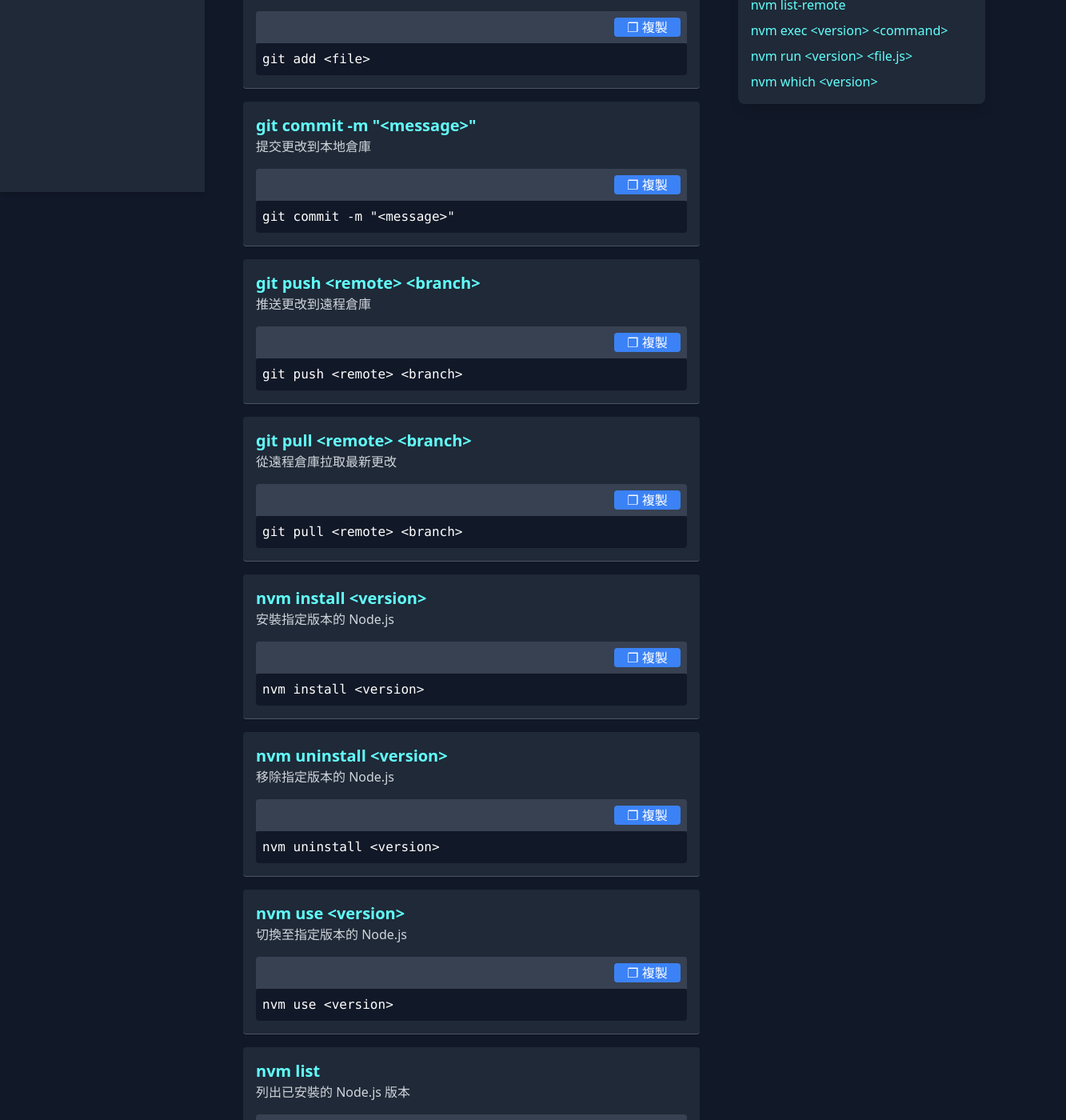
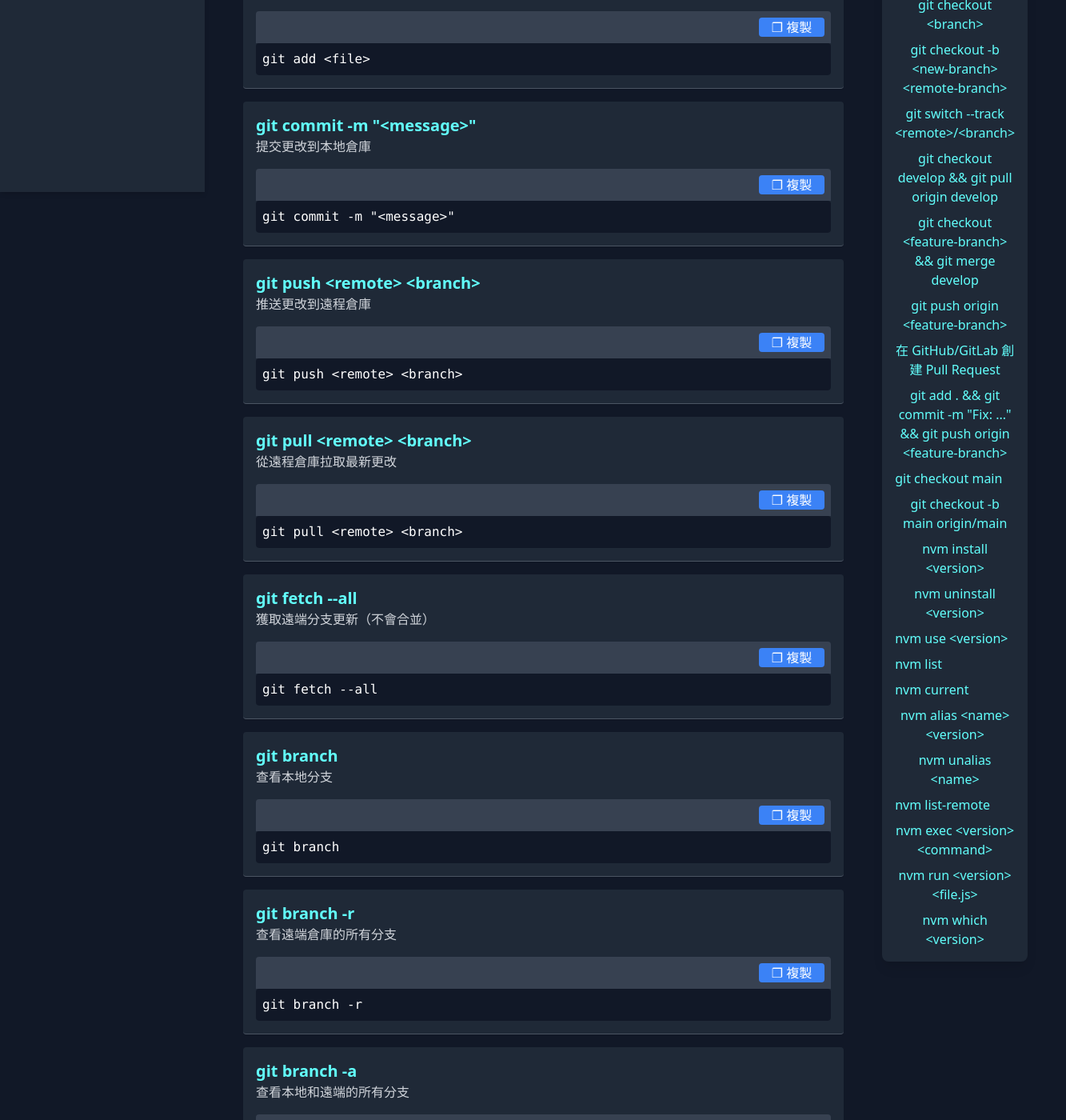
Before and after one commit to wayne23123/wayne-notes, a React (Vite) app: page /wayne-notes/notes/tools-command/git-basics in a window 1280 px wide. Shown: the part 600-2000 px from the top of the page at 80% size, 1333 px wide, since content can reach past the window. Built offline with nearby package versions, Linux system fonts and the light colour scheme.

Commit message:
edit git command page

```diff
--- a/src/pages/Notes/ToolsCommand/GitBasics.tsx
+++ b/src/pages/Notes/ToolsCommand/GitBasics.tsx
@@ -34,6 +34,87 @@ const GitBasics = () => {
       command: 'git pull <remote> <branch>',
       description: '從遠程倉庫拉取最新更改',
     },
+
+    {
+      id: 'fetch',
+      command: 'git fetch --all',
+      description: '獲取遠端分支更新（不會合並）',
+    },
+
+    {
+      id: 'local-branches',
+      command: 'git branch',
+      description: '查看本地分支',
+    },
+    {
+      id: 'remote-branches',
+      command: 'git branch -r',
+      description: '查看遠端倉庫的所有分支',
+    },
+    {
+      id: 'all-branches',
+      command: 'git branch -a',
+      description: '查看本地和遠端的所有分支',
+    },
+
+    {
+      id: 'switch-branch',
+      command: 'git checkout <branch>',
+      description: '切換到指定分支',
+    },
+    {
+      id: 'create-and-switch',
+      command: 'git checkout -b <new-branch> <remote-branch>',
+      description: '從遠端分支創建本地分支並切換',
+    },
+    {
+      id: 'switch-new',
+      command: 'git switch --track <remote>/<branch>',
+      description: '（Git 2.23+）直接切換到遠端分支',
+    },
+
+    {
+      id: 'update-develop',
+      command: 'git checkout develop && git pull origin develop',
+      description: '切換到 develop 並更新遠端最新變更',
+    },
+
+    {
+      id: 'merge-develop',
+      command: 'git checkout <feature-branch> && git merge develop',
+      description: '將 develop 分支合併到當前分支',
+    },
+
+    {
+      id: 'push-feature',
+      command: 'git push origin <feature-branch>',
+      description: '推送 feature 分支到遠端',
+    },
+
+    {
+      id: 'create-pr',
+      command: '在 GitHub/GitLab 創建 Pull Request',
+      description: '發送 PR，選擇 `base: develop`，`compare: feature-branch`',
+    },
+
+    {
+      id: 'update-pr',
+      command:
+        'git add . && git commit -m "Fix: ..." && git push origin <feature-branch>',
+      description: '在 PR 期間修改內容並推送更新',
+    },
+
+    {
+      id: 'switch-main',
+      command: 'git checkout main',
+      description: '切換回 main 分支',
+    },
+    {
+      id: 'fetch-main',
+      command: 'git checkout -b main origin/main',
+      description: '如果本地沒有 main，從遠端創建並切換',
+    },
+
     {
       id: 'install',
       command: 'nvm install <version>',
```
